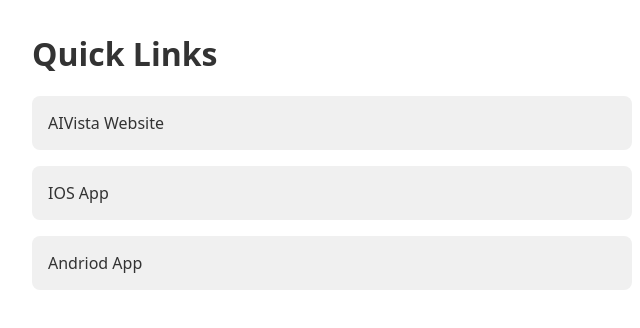
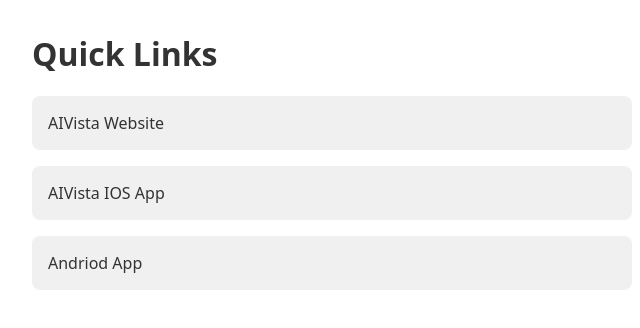
Before and after one commit to murshidmalik/multilink, a plain HTML site: page index.html in a window 1280 px wide. Shown: the full height of the page, 308-948 px from the left. Drawn offline with Linux system fonts and the light colour scheme.

Commit message:
index.html

```diff
--- a/index.html
+++ b/index.html
@@ -11,7 +11,7 @@
             <a href="https:aivista.io" style="display: block; padding: 1rem; background: #f0f0f0; color: #333; text-decoration: none; border-radius: 8px;">AIVista Website </a>
         </li>
         <li style="margin: 1rem 0;">
-            <a href="https://apps.apple.com/ae/app/ai-vista/id6499196094" style="display: block; padding: 1rem; background: #f0f0f0; color: #333; text-decoration: none; border-radius: 8px;">IOS App</a>
+            <a href="https://apps.apple.com/ae/app/ai-vista/id6499196094" style="display: block; padding: 1rem; background: #f0f0f0; color: #333; text-decoration: none; border-radius: 8px;">AIVista IOS App</a>
         </li>
         <li style="margin: 1rem 0;">
             <a href="https://play.google.com/store/apps/details?id=com.sjverse.aivista&hl=en" style="display: block; padding: 1rem; background: #f0f0f0; color: #333; text-decoration: none; border-radius: 8px;">Andriod App</a>
```
